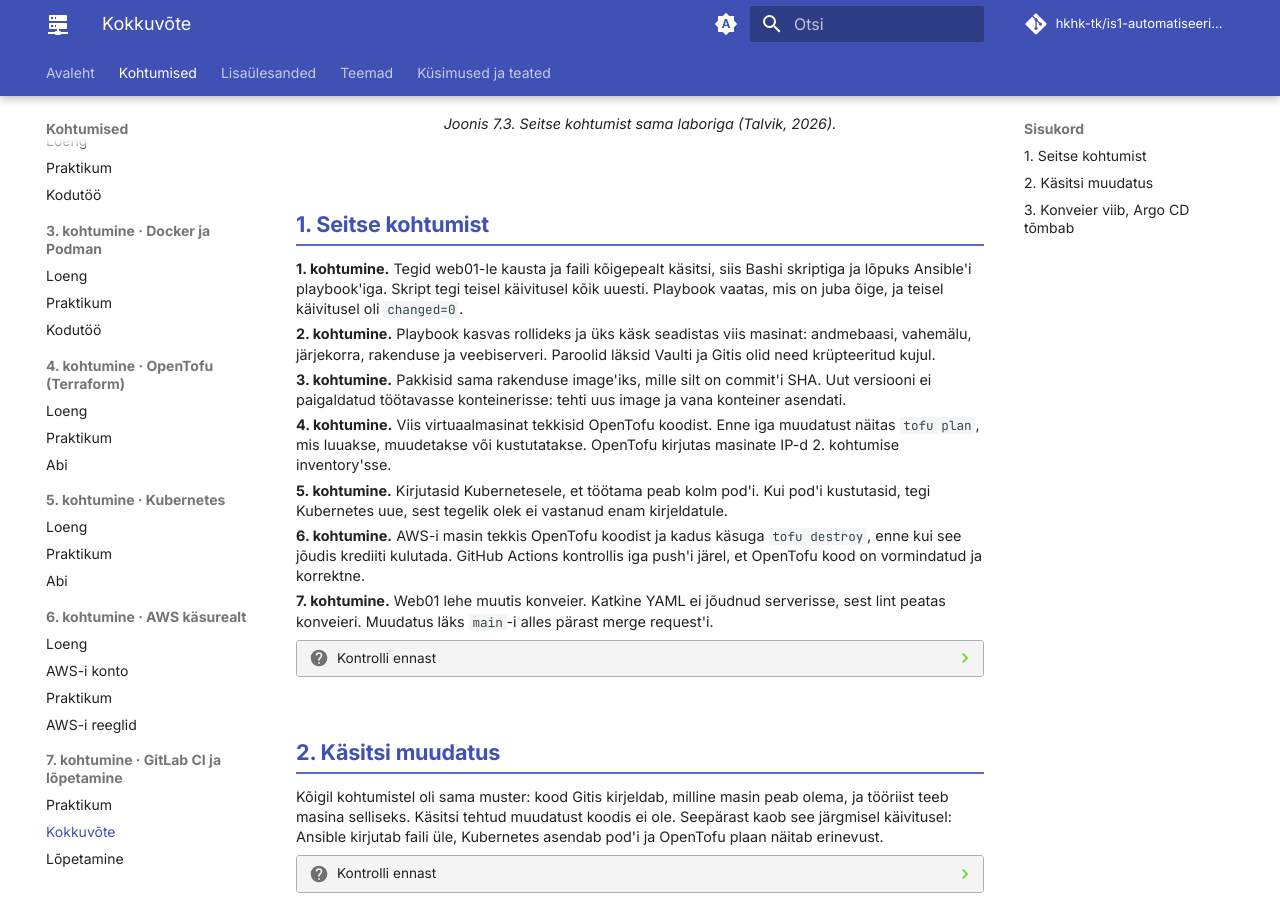
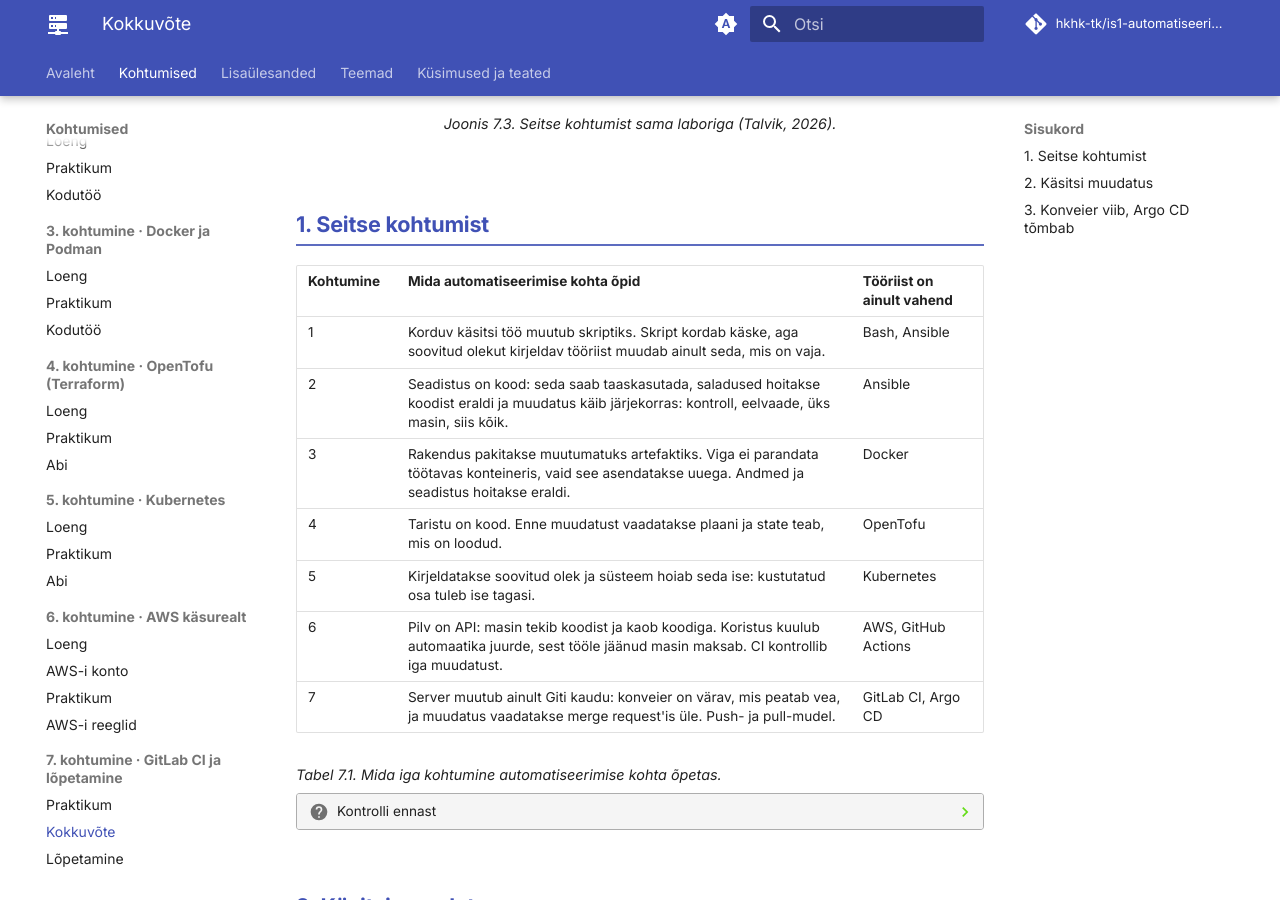
Before and after one commit to hkhk-tk/is1-automatiseerimine, an MkDocs documentation site: the page built from docs/k07/kokkuvote.md, in a window 1280 px wide and 900 px high, scrolled down 659 px. Built offline with MkDocs 1.6.1 and Material for MkDocs 9.7.7, drawn with Linux system fonts in a browser that asks for light colours; comment, search, counter and statistics services are not loaded.

Commit message:
K7 kokkuvõte: tabel tagasi

```diff
--- a/docs/k07/kokkuvote.md
+++ b/docs/k07/kokkuvote.md
@@ -22,19 +22,17 @@ tags:
 
 ## 1. Seitse kohtumist
 
-**1. kohtumine.** Tegid web01-le kausta ja faili kõigepealt käsitsi, siis Bashi skriptiga ja lõpuks Ansible'i playbook'iga. Skript tegi teisel käivitusel kõik uuesti. Playbook vaatas, mis on juba õige, ja teisel käivitusel oli `changed=0`.
+| Kohtumine | Mida automatiseerimise kohta õpid | Tööriist on ainult vahend |
+|---|---|---|
+| 1 | Korduv käsitsi töö muutub skriptiks. Skript kordab käske, aga soovitud olekut kirjeldav tööriist muudab ainult seda, mis on vaja. | Bash, Ansible |
+| 2 | Seadistus on kood: seda saab taaskasutada, saladused hoitakse koodist eraldi ja muudatus käib järjekorras: kontroll, eelvaade, üks masin, siis kõik. | Ansible |
+| 3 | Rakendus pakitakse muutumatuks artefaktiks. Viga ei parandata töötavas konteineris, vaid see asendatakse uuega. Andmed ja seadistus hoitakse eraldi. | Docker |
+| 4 | Taristu on kood. Enne muudatust vaadatakse plaani ja state teab, mis on loodud. | OpenTofu |
+| 5 | Kirjeldatakse soovitud olek ja süsteem hoiab seda ise: kustutatud osa tuleb ise tagasi. | Kubernetes |
+| 6 | Pilv on API: masin tekib koodist ja kaob koodiga. Koristus kuulub automaatika juurde, sest tööle jäänud masin maksab. CI kontrollib iga muudatust. | AWS, GitHub Actions |
+| 7 | Server muutub ainult Giti kaudu: konveier on värav, mis peatab vea, ja muudatus vaadatakse merge request'is üle. Push- ja pull-mudel. | GitLab CI, Argo CD |
 
-**2. kohtumine.** Playbook kasvas rollideks ja üks käsk seadistas viis masinat: andmebaasi, vahemälu, järjekorra, rakenduse ja veebiserveri. Paroolid läksid Vaulti ja Gitis olid need krüpteeritud kujul.
-
-**3. kohtumine.** Pakkisid sama rakenduse image'iks, mille silt on commit'i SHA. Uut versiooni ei paigaldatud töötavasse konteinerisse: tehti uus image ja vana konteiner asendati.
-
-**4. kohtumine.** Viis virtuaalmasinat tekkisid OpenTofu koodist. Enne iga muudatust näitas `tofu plan`, mis luuakse, muudetakse või kustutatakse. OpenTofu kirjutas masinate IP-d 2. kohtumise inventory'sse.
-
-**5. kohtumine.** Kirjutasid Kubernetesele, et töötama peab kolm pod'i. Kui pod'i kustutasid, tegi Kubernetes uue, sest tegelik olek ei vastanud enam kirjeldatule.
-
-**6. kohtumine.** AWS-i masin tekkis OpenTofu koodist ja kadus käsuga `tofu destroy`, enne kui see jõudis krediiti kulutada. GitHub Actions kontrollis iga push'i järel, et OpenTofu kood on vormindatud ja korrektne.
-
-**7. kohtumine.** Web01 lehe muutis konveier. Katkine YAML ei jõudnud serverisse, sest lint peatas konveieri. Muudatus läks `main`-i alles pärast merge request'i.
+*Tabel 7.1. Mida iga kohtumine automatiseerimise kohta õpetas.*
 
 ??? question "Kontrolli ennast"
     1. Mis juhtus 1. kohtumise skripti ja playbook'i teisel käivitusel?
```
